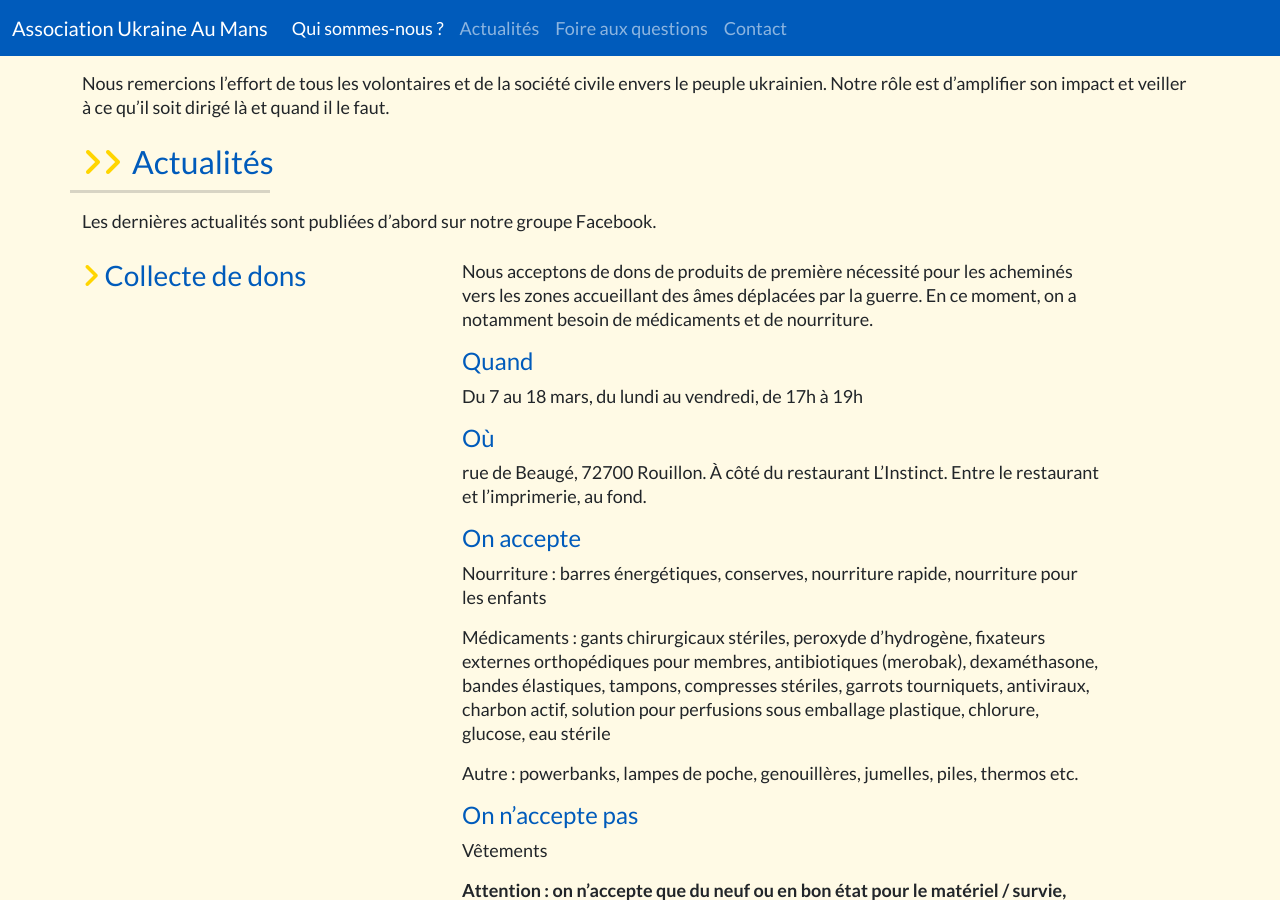
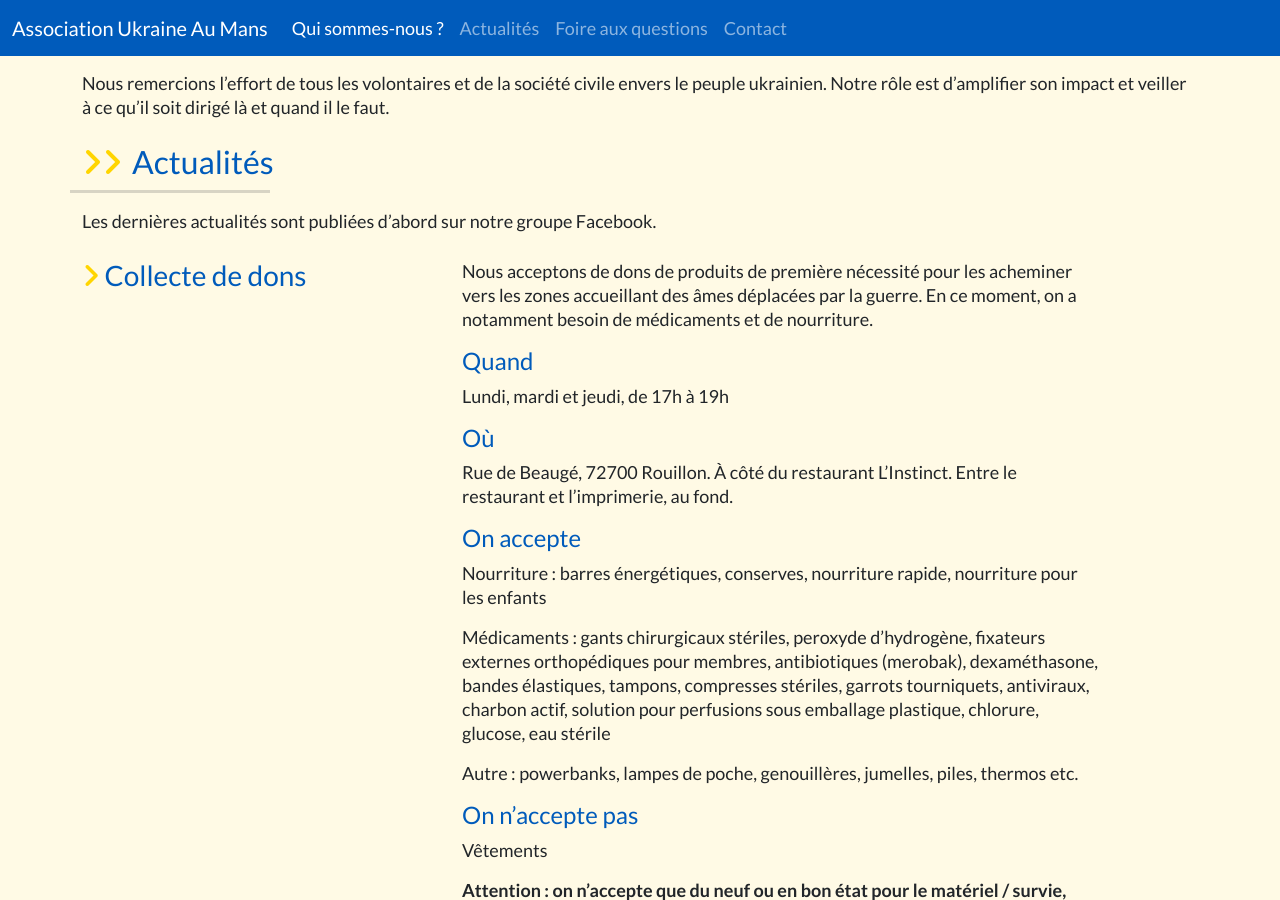
Before and after one commit to ukraineaumans/ukraineaumans.github.io, a Jekyll site: the page built from index.html, in a window 1280 px wide and 900 px high, scrolled down 952 px. Built offline with Jekyll 4.4.1, drawn with Linux system fonts in a browser that asks for light colours; nearby versions of some CDN libraries.

Commit message:
Minor update

```diff
--- a/_layouts/default.html
+++ b/_layouts/default.html
@@ -103,13 +103,13 @@
             <h3 class="section-heading">Collecte de dons</h3>
         </div>
         <div class="col-lg-7 offset-lg-1">
-            <p>Nous acceptons de dons de produits de première nécessité pour les acheminés vers les zones accueillant
+            <p>Nous acceptons de dons de produits de première nécessité pour les acheminer vers les zones accueillant
                 des âmes déplacées par la guerre. En ce moment, on a notamment besoin de médicaments et de
                 nourriture.</p>
             <h4>Quand</h4>
-            <p>Du 7 au 18 mars, du lundi au vendredi, de 17h à 19h</p>
+            <p>Lundi, mardi et jeudi, de 17h à 19h</p>
             <h4>Où</h4>
-            <p>rue de Beaugé, 72700 Rouillon. À côté du restaurant L’Instinct. Entre le restaurant et
+            <p>Rue de Beaugé, 72700 Rouillon. À côté du restaurant L’Instinct. Entre le restaurant et
                 l’imprimerie, au fond.</p>
             <h4>On accepte</h4>
             <p>Nourriture : barres énergétiques, conserves, nourriture rapide, nourriture pour les
```
